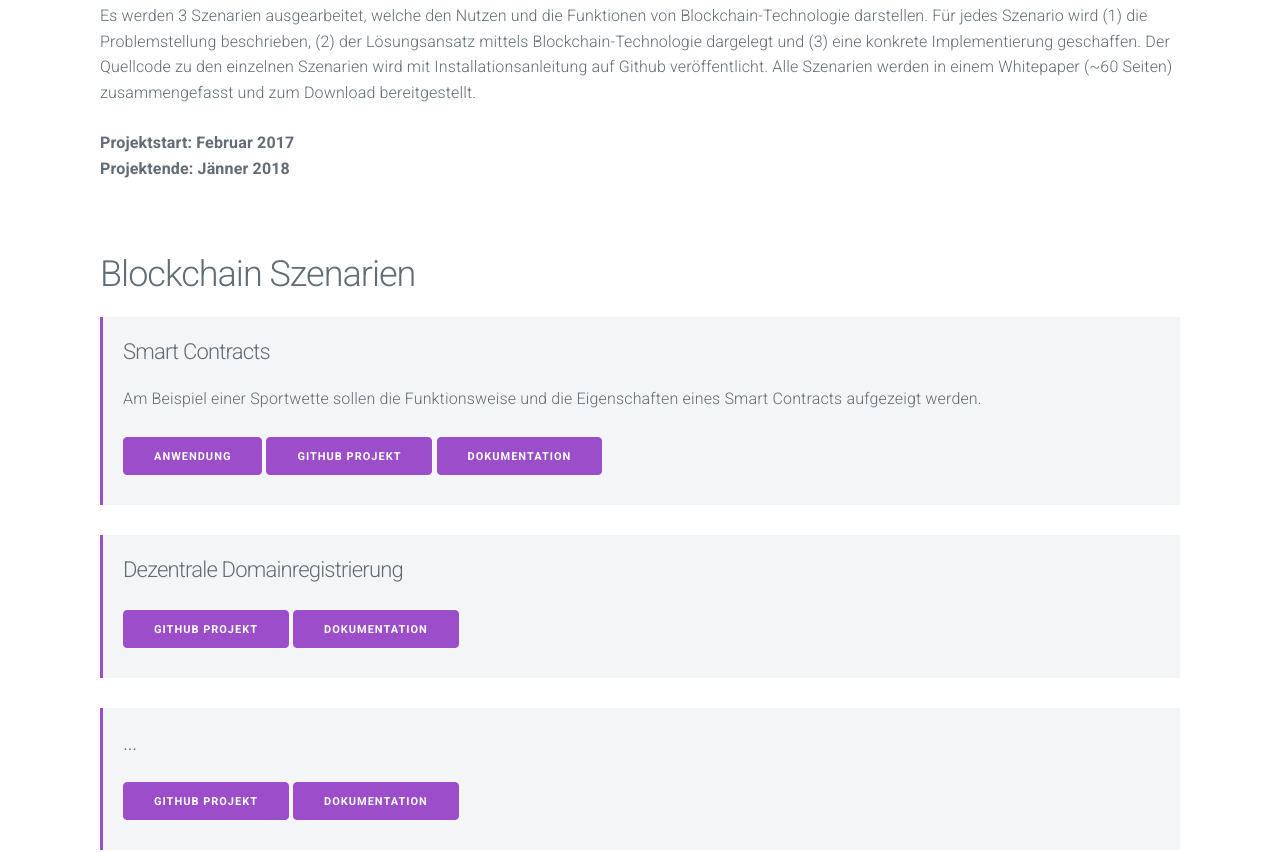
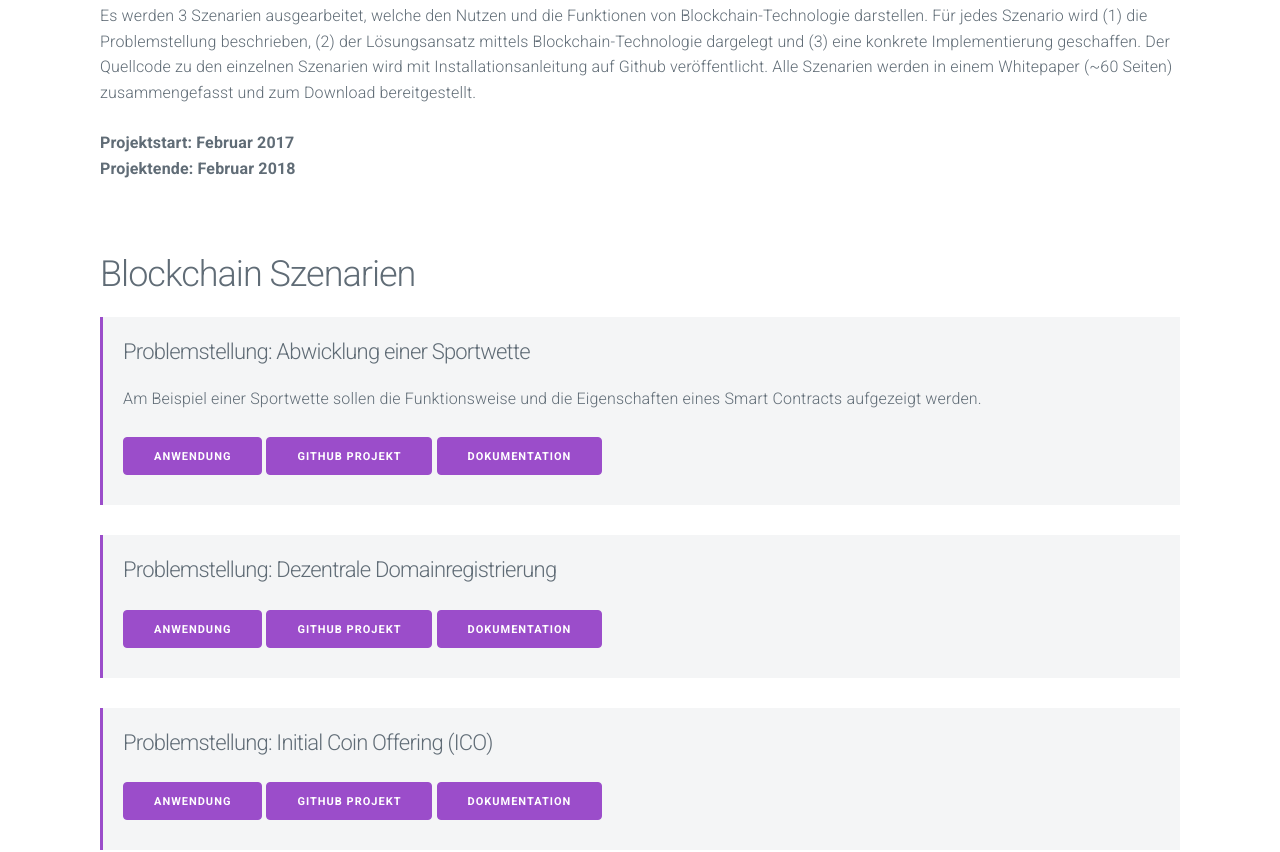
Before and after one commit to getbloqs/getbloqs.github.io, a website: page index.html in a window 1280 px wide. Shown: the part 887-1739 px from the top of the page. Drawn offline with Linux system fonts and the light colour scheme.

Commit message:
chore: website update

```diff
--- a/index.html
+++ b/index.html
@@ -38,7 +38,7 @@
 
             <p>
                 <b>Projektstart: Februar 2017</b><br>
-                <b>Projektende: Jänner 2018</b>
+                <b>Projektende: Februar 2018</b>
             </p>
 
         </section>
@@ -48,21 +48,21 @@
             <h2>Blockchain Szenarien</h2>
 
             <div class="case">
-                <h4>Smart Contracts</h4>
+                <h4>Problemstellung: Abwicklung einer Sportwette</h4>
                 <p>Am Beispiel einer Sportwette sollen die Funktionsweise und die Eigenschaften eines Smart Contracts aufgezeigt werden.</p>
                 <a class="button" href="/scenario01">Anwendung</a> <a class="button" href="https://github.com/getbloqs/scenario01">Github Projekt</a> <a class="button" href="https://github.com/getbloqs/paper/blob/master/scenario01.asciidoc">Dokumentation</a>
             </div>
 
             <div class="case">
-                <h4>Dezentrale Domainregistrierung</h4>
+                <h4>Problemstellung: Dezentrale Domainregistrierung</h4>
                 <p></p>
-                <a class="button" href="https://github.com/getbloqs/scenario02">Github Projekt</a> <a class="button" href="https://github.com/getbloqs/paper/blob/master/scenario02.asciidoc">Dokumentation</a>
+                <a class="button" href="/scenario02">Anwendung</a> <a class="button" href="https://github.com/getbloqs/scenario02">Github Projekt</a> <a class="button" href="https://github.com/getbloqs/paper/blob/master/scenario02.asciidoc">Dokumentation</a>
             </div>
 
             <div class="case">
-                <h4>...</h4>
+                <h4>Problemstellung: Initial Coin Offering (ICO)</h4>
                 <p></p>
-                <a class="button" href="https://github.com/getbloqs/scenario03">Github Projekt</a> <a class="button" href="https://github.com/getbloqs/paper/blob/master/scenario03.asciidoc">Dokumentation</a>
+                <a class="button" href="/scenario03">Anwendung</a> <a class="button" href="https://github.com/getbloqs/scenario03">Github Projekt</a> <a class="button" href="https://github.com/getbloqs/paper/blob/master/scenario03.asciidoc">Dokumentation</a>
             </div>
 
         </section>
```
